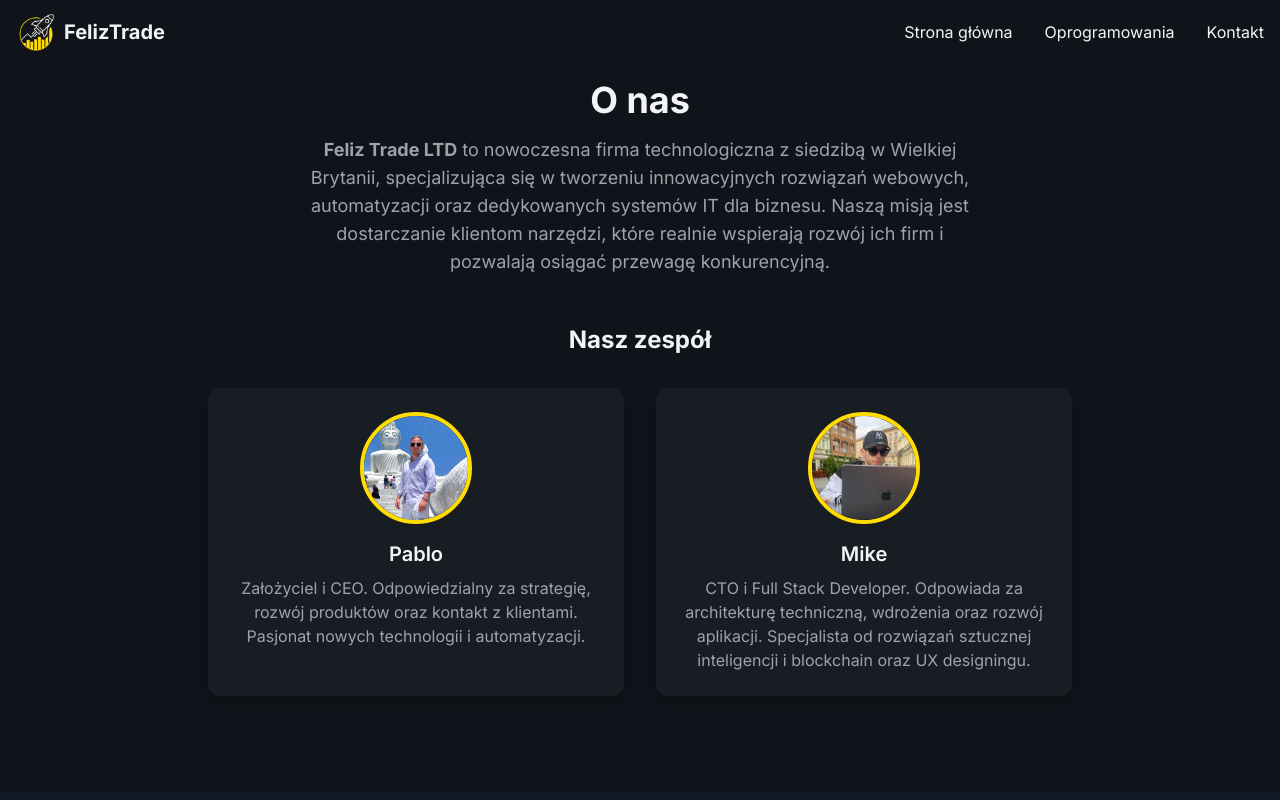
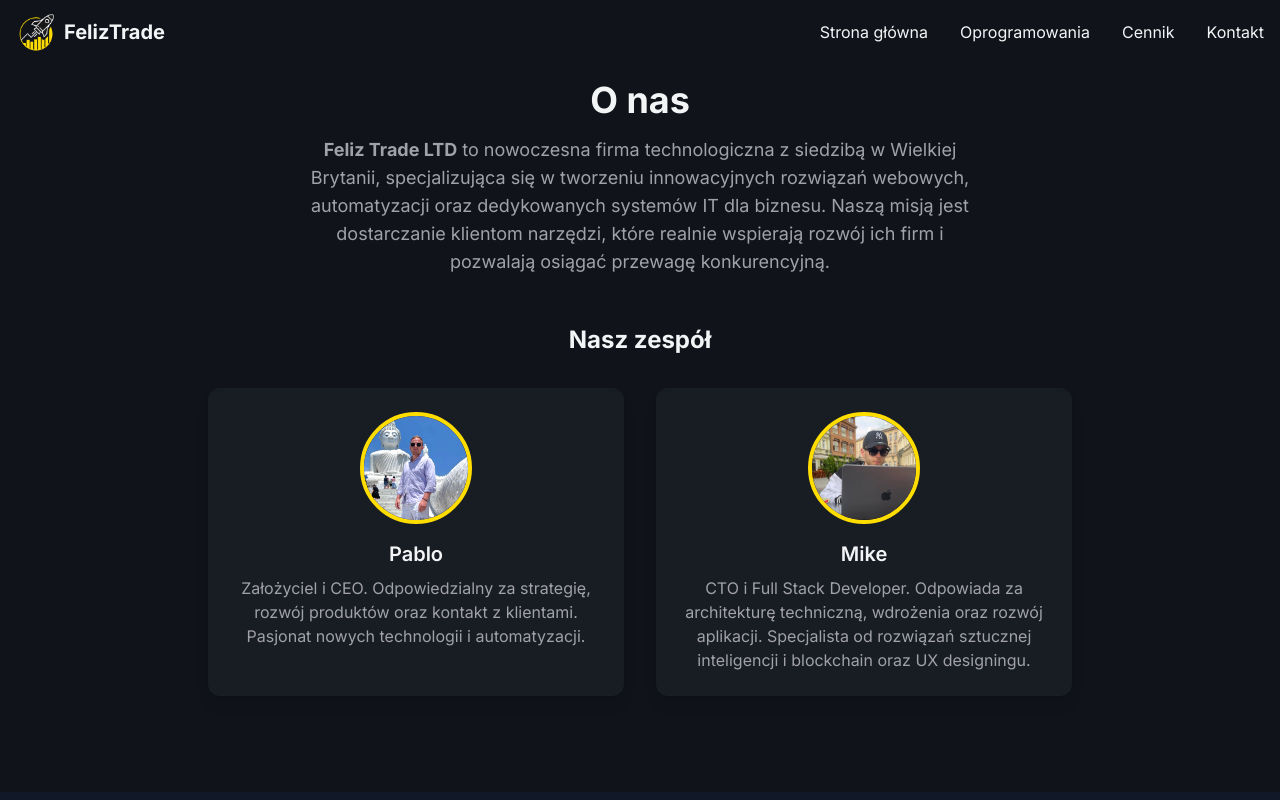
Before and after one commit to bbigmic/feliz, a Next.js app: page /about in a window 1280 px wide. Shown: the top 800 px of the page. Built offline with nearby package versions, Linux system fonts and the light colour scheme; no server answers.

Commit message:
navbar cennik

```diff
--- a/app/page.tsx
+++ b/app/page.tsx
@@ -451,7 +451,7 @@ export default function Home() {
           )}
         </main>
         {/* Sekcja cennika komponentów funkcjonalnych */}
-        <section className="container mx-auto px-4 py-12">
+        <section id="pricing" className="container mx-auto px-4 py-12">
           <h2 className="text-3xl font-bold mb-6 text-center">Cennik komponentów funkcjonalnych</h2>
           {/* Desktop table */}
           <div className="overflow-x-auto hidden md:block">
--- a/components/Header.tsx
+++ b/components/Header.tsx
@@ -82,6 +82,9 @@ export default function Header() {
             <a href="#main-content" className="text-darktext hover:text-primary-300 transition-colors" onClick={handleNavScroll('main-content')}>
               Oprogramowania
             </a>
+            <a href="#pricing" className="text-darktext hover:text-primary-300 transition-colors" onClick={handleNavScroll('pricing')}>
+              Cennik
+            </a>
             <a href="#cta-section" className="text-darktext hover:text-primary-300 transition-colors" onClick={handleNavScroll('cta-section')}>
               Kontakt
             </a>
@@ -125,6 +128,9 @@ export default function Header() {
               <a href="#main-content" className="text-lg font-semibold text-darktext rounded-xl px-4 py-3 hover:bg-primary-600/20 hover:text-primary-300 transition-all duration-150 active:bg-primary-700/30" onClick={e => { setIsMenuOpen(false); setTimeout(() => handleNavScroll('main-content')(e), 200); }}>
                 Oprogramowania
               </a>
+              <a href="#pricing" className="text-lg font-semibold text-darktext rounded-xl px-4 py-3 hover:bg-primary-600/20 hover:text-primary-300 transition-all duration-150 active:bg-primary-700/30" onClick={e => { setIsMenuOpen(false); setTimeout(() => handleNavScroll('pricing')(e), 200); }}>
+                Cennik
+              </a>
               <a href="#cta-section" className="text-lg font-semibold text-darktext rounded-xl px-4 py-3 hover:bg-primary-600/20 hover:text-primary-300 transition-all duration-150 active:bg-primary-700/30" onClick={e => { setIsMenuOpen(false); setTimeout(() => handleNavScroll('cta-section')(e), 200); }}>
                 Kontakt
               </a>
```
